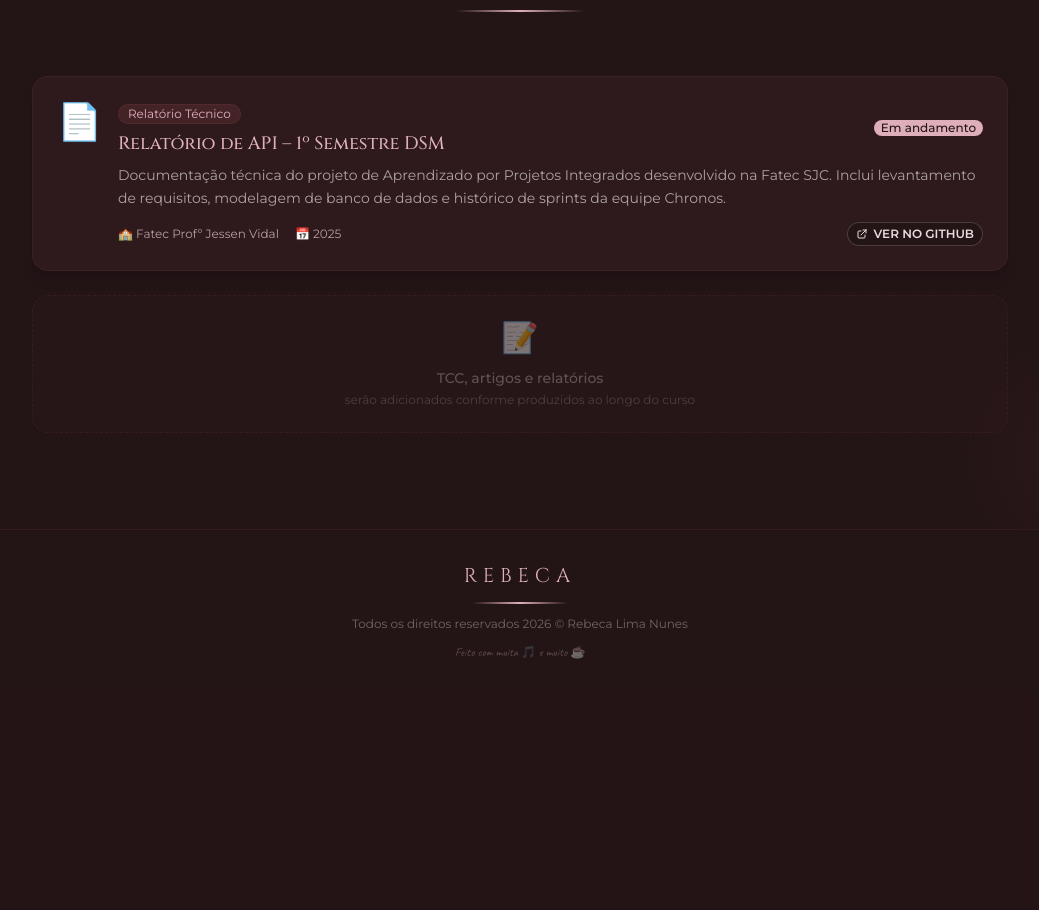
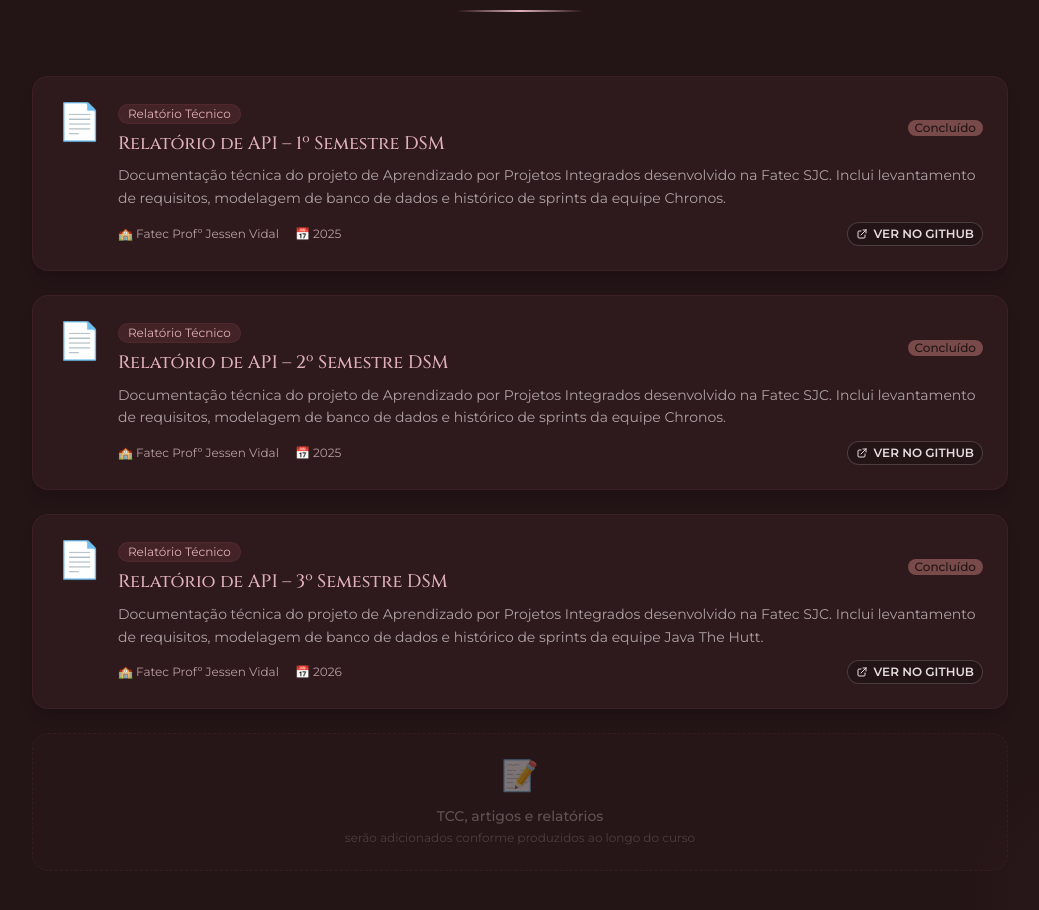
Before and after one commit to rebeca-lima-ti/portfolio-rebeca, a React (Vite) app: page / in a window 1280 px wide. Shown: the part 7960-8870 px from the top of the page, without its empty margins (120-1159 px from the left). Before the commit the page ends 8652 px from the top, so only its background shows below. Built offline with nearby package versions, Linux system fonts and the light colour scheme.

Commit message:
feat: Adição dos documentos faltantes e atualização de currículo

```diff
--- a/src/components/Documents.jsx
+++ b/src/components/Documents.jsx
@@ -6,23 +6,38 @@ const documents = [
       "Documentação técnica do projeto de Aprendizado por Projetos Integrados desenvolvido na Fatec SJC. Inclui levantamento de requisitos, modelagem de banco de dados e histórico de sprints da equipe Chronos.",
     institution: "Fatec Profº Jessen Vidal",
     year: "2025",
-    status: "Em andamento",
-    statusOk: false,
+    status: " Concluído",
+    statusOk: true,
     icon: "📄",
-    link: "https://github.com/Team-Chronos/API-DSM-1SEMESTRE-2025",
+    link: "https://github.com/Team-Chronos/API-DSM-1SEMESTRE-2025/blob/main/README.md",
     linkLabel: "Ver no GitHub",
   },
-  // Adicione TCC, artigos e demais trabalhos aqui conforme forem produzidos:
-  // {
-  //   type: "TCC",
-  //   title: "Título do Trabalho",
-  //   description: "Resumo do trabalho.",
-  //   institution: "Fatec SJC",
-  //   year: "20XX",
-  //   status: "Em andamento",
-  //   statusOk: false,
-  //   icon: "🎓",
-  // },
+  {
+    type: "Relatório Técnico",
+    title: "Relatório de API – 2º Semestre DSM",
+    description:
+      "Documentação técnica do projeto de Aprendizado por Projetos Integrados desenvolvido na Fatec SJC. Inclui levantamento de requisitos, modelagem de banco de dados e histórico de sprints da equipe Chronos.",
+    institution: "Fatec Profº Jessen Vidal",
+    year: "2025",
+    status: "Concluído",
+    statusOk: true,
+    icon: "📄",
+    link: "https://github.com/Team-Chronos/API-DSM-2SEMESTRE-2025/blob/main/README.md",
+    linkLabel: "Ver no GitHub",
+  },
+  {
+    type: "Relatório Técnico",
+    title: "Relatório de API – 3º Semestre DSM",
+    description:
+      "Documentação técnica do projeto de Aprendizado por Projetos Integrados desenvolvido na Fatec SJC. Inclui levantamento de requisitos, modelagem de banco de dados e histórico de sprints da equipe Java The Hutt.",
+    institution: "Fatec Profº Jessen Vidal",
+    year: "2026",
+    status: "Concluído",
+    statusOk: true,
+    icon: "📄",
+    link: "https://github.com/fatec-api/java-the-hutt/blob/main/README.md",
+    linkLabel: "Ver no GitHub",
+  },
 ];
 
 export default function Documents() {
--- a/src/components/Hero.jsx
+++ b/src/components/Hero.jsx
@@ -62,7 +62,7 @@ export default function Hero() {
           </div>
 
           <div className="fade-up delay-300 flex flex-wrap gap-3 justify-center lg:justify-start">
-            <a href="/docs/Curriculo-Rebeca.pdf" target="_blank" rel="noreferrer"
+            <a href="/docs/Currículo-Rebeca_Dev.pdf" target="_blank" rel="noreferrer"
               className="btn bg-choco border border-ribbon/60 text-pearl hover:bg-ribbon/20 hover:border-ribbon rounded-full px-6 gap-2 transition-all duration-300">
               Currículo
               <svg xmlns="http://www.w3.org/2000/svg" className="w-4 h-4" fill="none" viewBox="0 0 24 24" stroke="currentColor"><path strokeLinecap="round" strokeLinejoin="round" strokeWidth={2} d="M10 6H6a2 2 0 00-2 2v10a2 2 0 002 2h10a2 2 0 002-2v-4M14 4h6m0 0v6m0-6L10 14" /></svg>
--- a/src/index.css
+++ b/src/index.css
@@ -14,6 +14,12 @@ body {
 
 @layer base {
   :root {
+    /* --choco:   #231416;
+    --catawba: #753b41;
+    --tuscan:  #784a4a;
+    --lilac:   #b89da2;
+    --ribbon:  #dfb0bb;
+    --pearl:   #e5dcde; */
     --choco:   #231416;
     --catawba: #753b41;
     --tuscan:  #784a4a;
```
Also changed, not shown: 2 other files (tests, documents, lock files or other folders).
